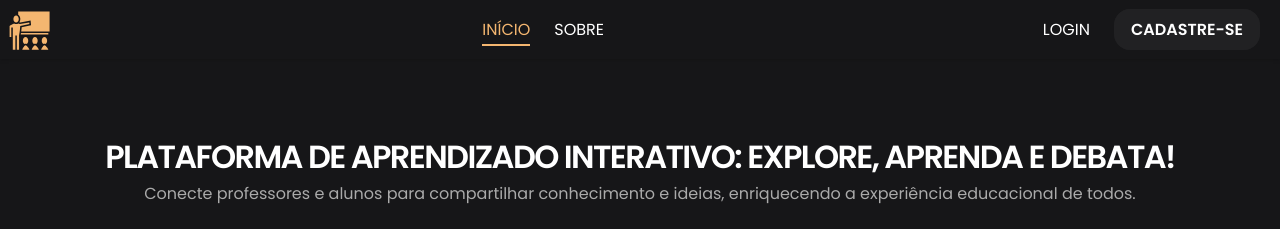
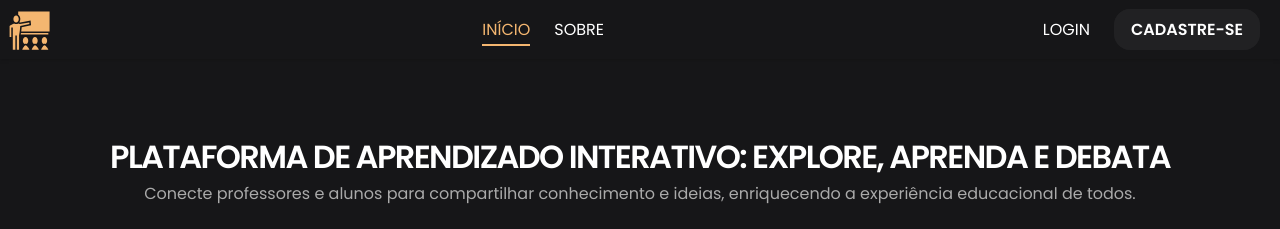
Before and after one commit to coelhobreno/post-professores, a React (Vite) app: page / in a window 1280 px wide. Shown: the top 229 px of the page. Built offline with nearby package versions, Linux system fonts and the light colour scheme; no server answers; the database is empty.

Commit message:
test git

```diff
--- a/src/pages/Home/Home.jsx
+++ b/src/pages/Home/Home.jsx
@@ -36,7 +36,7 @@ const Home = () => {
     return(
 
         <div className={styles.home}>
-            <h1>Plataforma de Aprendizado Interativo: Explore, aprenda e debata!</h1>
+            <h1>Plataforma de Aprendizado Interativo: Explore, aprenda e debata</h1>
             <p>Conecte professores e alunos para compartilhar conhecimento e ideias, enriquecendo a experiência educacional de todos.</p>
             <form onSubmit={handleSubmit}>
                 <div className={styles.search_area}>
```
